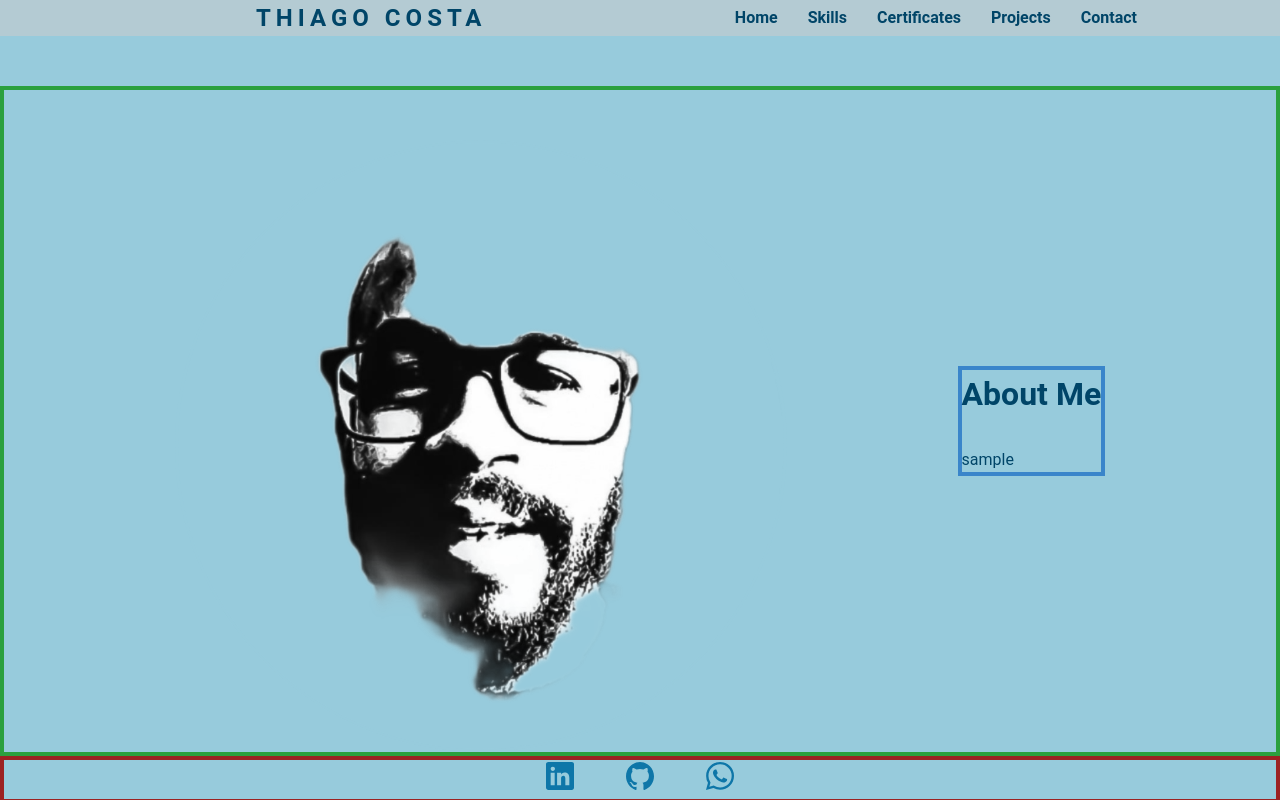
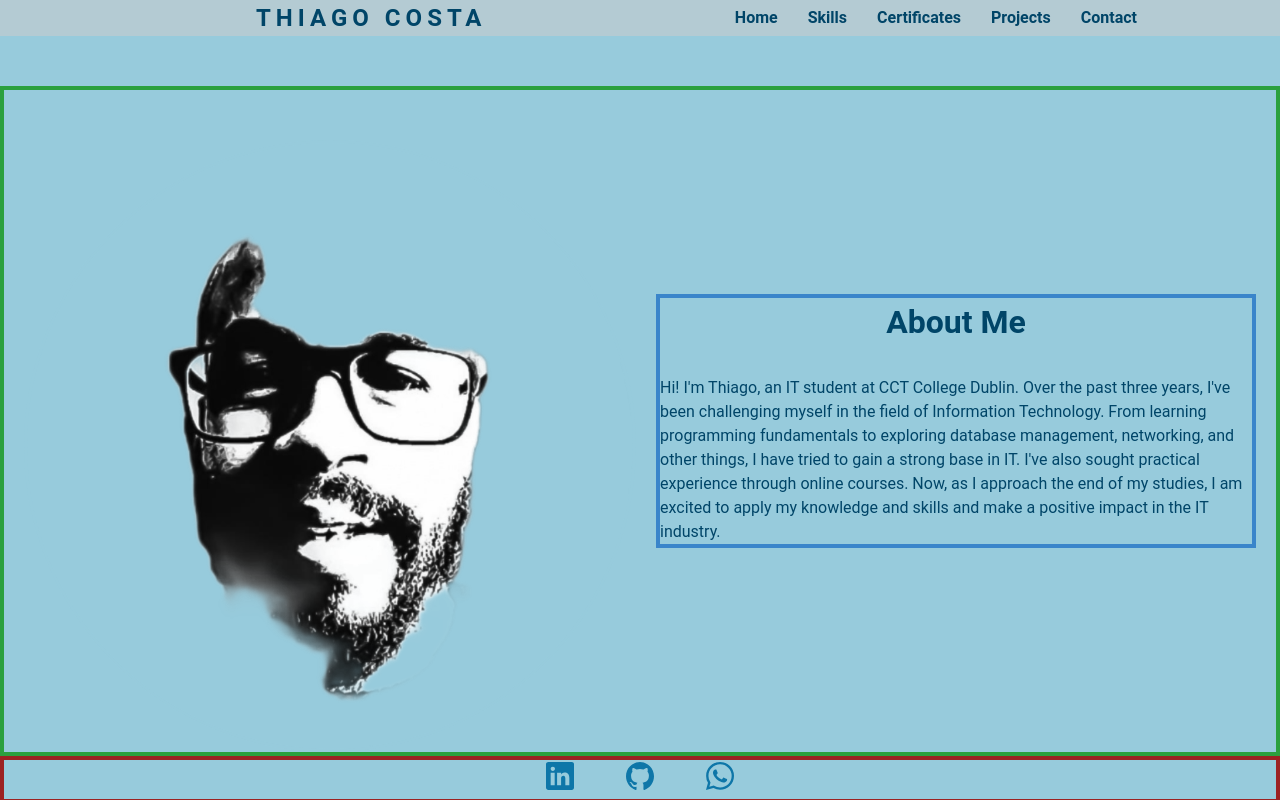
Before and after one commit to Thiagoocosta86/my-portfolio, a React (Create React App) app: page / in a window 1280 px wide. Shown: the top 800 px of the page. Built offline with nearby package versions, Linux system fonts and the light colour scheme.

Commit message:
included a sample text in AboutText.js. Later will change the text.

```diff
--- a/src/data/aboutText.js
+++ b/src/data/aboutText.js
@@ -1,5 +1,11 @@
 const aboutText =
-    'sample'
+    `
+    Hi! I'm Thiago, an IT student at CCT College Dublin.
+    Over the past three years, I've been challenging myself in the field of Information Technology.
+    From learning programming fundamentals to exploring database management, networking, and other things, I have tried to gain a strong base in IT.
+    I've also sought practical experience through online courses.
+    Now, as I approach the end of my studies, I am excited to apply my knowledge and skills and make a positive impact in the IT industry.
+`
 ;
 
 export default aboutText;
```
